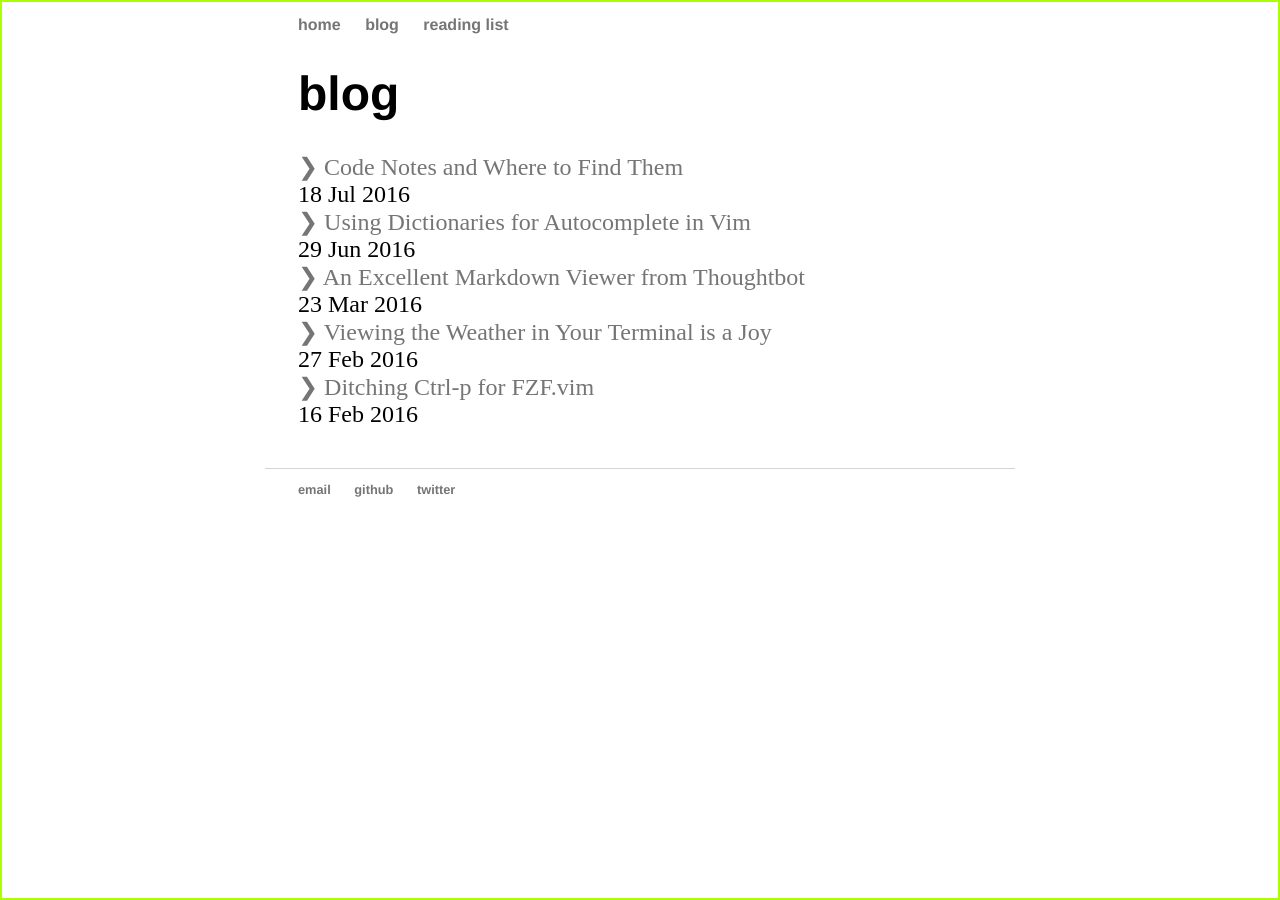
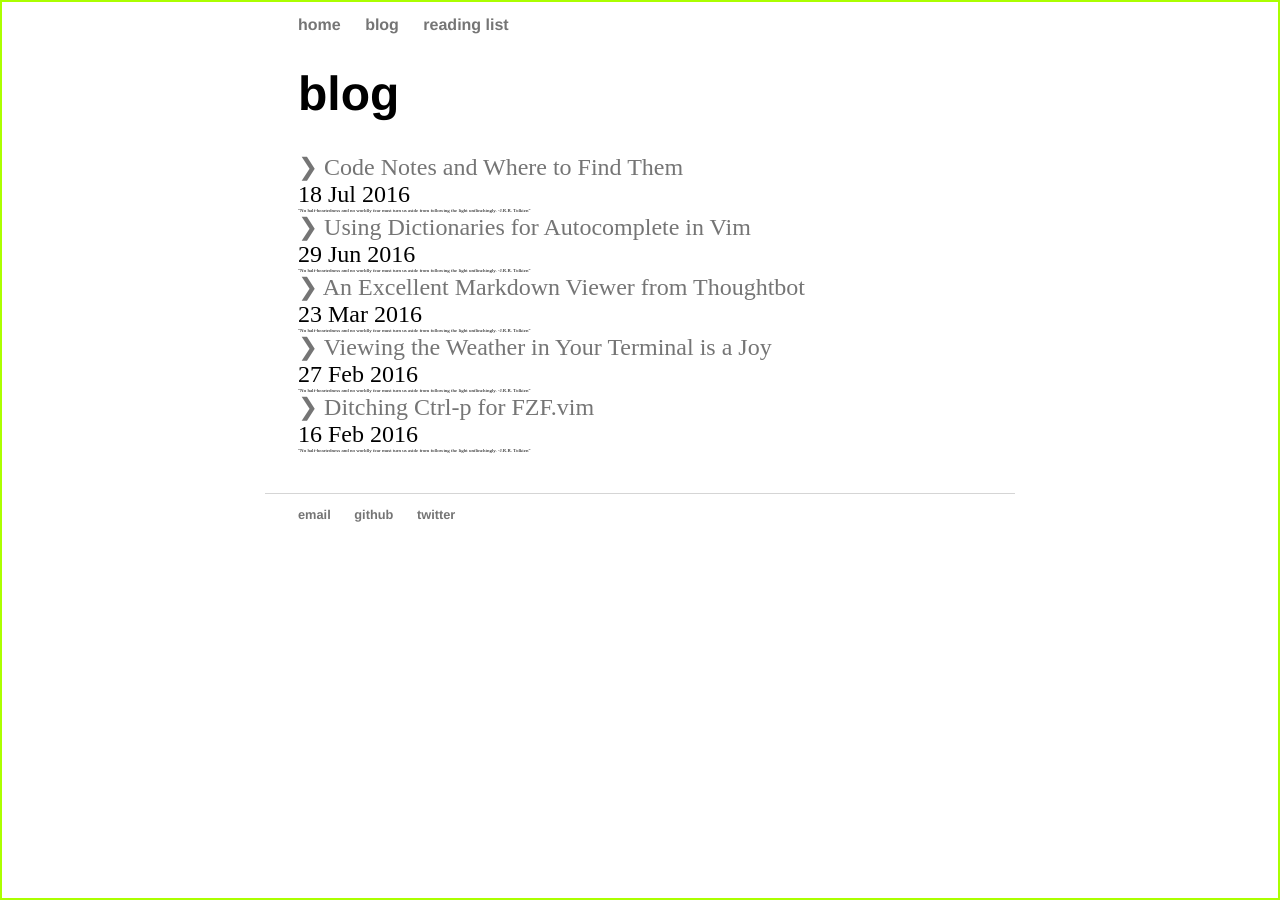
Before and after one commit to devinrm/devinrm.github.io, a Jekyll site: the page built from blog/index.html, in a window 1280 px wide. Built offline with Jekyll 4.4.1, drawn with Linux system fonts in a browser that asks for light colours.

Commit message:
All for now...I hope

```diff
--- a/blog/index.html
+++ b/blog/index.html
@@ -9,7 +9,8 @@ title: blog
     <li>
       <a class="post-title" href="{{ post.url }}" title="{{ post.title }}">❯ {{ post.title }}</a>
       <span class="post-date">{{ post.date | date_to_string }}</span>
-      &nbsp;
+      <div class="quote">"No half-heartedness and no worldly fear must turn us aside from
+        following the light unflinchingly. -J.R.R. Tolkien"</div>
     </li>
   {% endfor %}
 </ul>
--- a/css/main.css
+++ b/css/main.css
@@ -106,153 +106,11 @@ ul.posts li {
   display: block;
 }
 
+.quote {
+  color: #000;
+  font-size: 5px;
+}
+
 @-ms-viewport {
   width: device-width;
 }
-
-/* /* ----------- iPhone 4 and 4S ----------- */ */
-/* /* Portrait and Landscape */ */
-/* @media only screen */
-/* and (min-device-width: 320px) */
-/* and (max-device-width: 480px) */
-/* and (-webkit-min-device-pixel-ratio: 2) { */
-/*   h1, */
-/*   p { */
-/*     text-align: center; */
-/*   } */
-/* } */
-/*  */
-/* /* Portrait */ */
-/* @media only screen */
-/* and (min-device-width: 320px) */
-/* and (max-device-width: 480px) */
-/* and (-webkit-min-device-pixel-ratio: 2) */
-/* and (orientation: portrait) { */
-/*   h1, */
-/*   p { */
-/*     text-align: center; */
-/*   } */
-/* } */
-/*  */
-/* /* Landscape */ */
-/* @media only screen */
-/* and (min-device-width: 320px) */
-/* and (max-device-width: 480px) */
-/* and (-webkit-min-device-pixel-ratio: 2) */
-/* and (orientation: landscape) { */
-/*   h1, */
-/*   p { */
-/*     text-align: center; */
-/*   } */
-/* } */
-/*  */
-/* /* ----------- iPhone 5 and 5S ----------- */ */
-/*  */
-/* /* Portrait and Landscape */ */
-/* @media only screen */
-/* and (min-device-width: 320px) */
-/* and (max-device-width: 568px) */
-/* and (-webkit-min-device-pixel-ratio: 2) { */
-/*   h1, */
-/*   p { */
-/*     text-align: center; */
-/*   } */
-/* } */
-/*  */
-/* /* Portrait */ */
-/* @media only screen */
-/* and (min-device-width: 320px) */
-/* and (max-device-width: 568px) */
-/* and (-webkit-min-device-pixel-ratio: 2) */
-/* and (orientation: portrait) { */
-/*   h1, */
-/*   p { */
-/*     text-align: center; */
-/*   } */
-/* } */
-/*  */
-/* /* Landscape */ */
-/* @media only screen */
-/* and (min-device-width: 320px) */
-/* and (max-device-width: 568px) */
-/* and (-webkit-min-device-pixel-ratio: 2) */
-/* and (orientation: landscape) { */
-/*   h1, */
-/*   p { */
-/*     text-align: center; */
-/*   } */
-/* } */
-/*  */
-/* /* ----------- iPhone 6 ----------- */ */
-/*  */
-/* /* Portrait and Landscape */ */
-/* @media only screen */
-/* and (min-device-width: 375px) */
-/* and (max-device-width: 667px) */
-/* and (-webkit-min-device-pixel-ratio: 2) { */
-/*   h1, */
-/*   p { */
-/*     text-align: center; */
-/*   } */
-/* } */
-/*  */
-/* /* Portrait */ */
-/* @media only screen */
-/* and (min-device-width: 375px) */
-/* and (max-device-width: 667px) */
-/* and (-webkit-min-device-pixel-ratio: 2) */
-/* and (orientation: portrait) { */
-/*   h1, */
-/*   p { */
-/*     text-align: center; */
-/*   } */
-/* } */
-/*  */
-/* /* Landscape */ */
-/* @media only screen */
-/* and (min-device-width: 375px) */
-/* and (max-device-width: 667px) */
-/* and (-webkit-min-device-pixel-ratio: 2) */
-/* and (orientation: landscape) { */
-/*   h1, */
-/*   p { */
-/*     text-align: center; */
-/*   } */
-/* } */
-/*  */
-/* /* ----------- iPhone 6+ ----------- */ */
-/*  */
-/* /* Portrait and Landscape */ */
-/* @media only screen */
-/* and (min-device-width: 414px) */
-/* and (max-device-width: 736px) */
-/* and (-webkit-min-device-pixel-ratio: 3) { */
-/*   h1, */
-/*   p { */
-/*     text-align: center; */
-/*   } */
-/* } */
-/*  */
-/* /* Portrait */ */
-/* @media only screen */
-/* and (min-device-width: 414px) */
-/* and (max-device-width: 736px) */
-/* and (-webkit-min-device-pixel-ratio: 3) */
-/* and (orientation: portrait) { */
-/*   h1, */
-/*   p { */
-/*     text-align: center; */
-/*   } */
-/* } */
-/*  */
-/* /* Landscape */ */
-/* @media only screen */
-/* and (min-device-width: 414px) */
-/* and (max-device-width: 736px) */
-/* and (-webkit-min-device-pixel-ratio: 3) */
-/* and (orientation: landscape) { */
-/*   h1, */
-/*   p { */
-/*     text-align: center; */
-/*   } */
-/* } */
```
